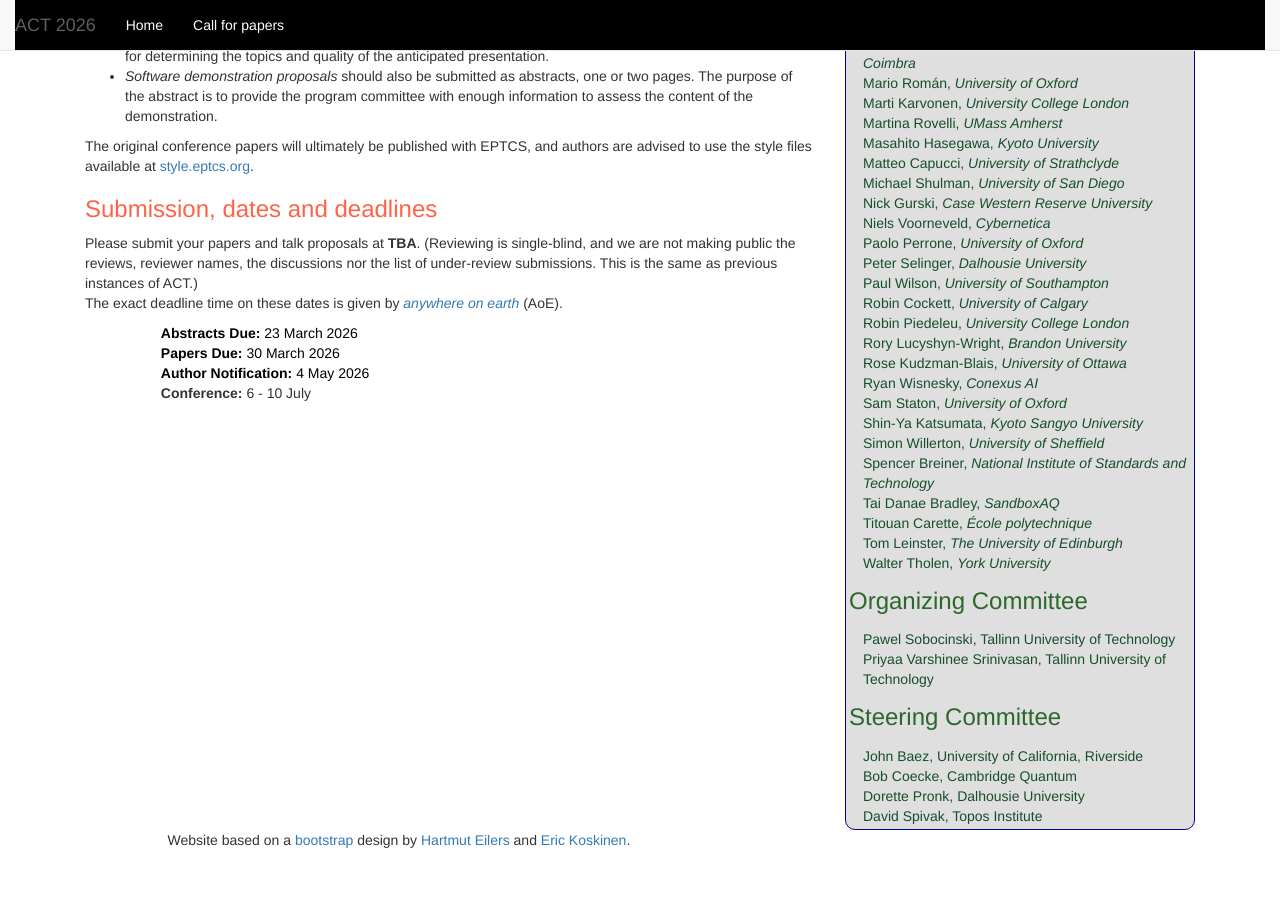
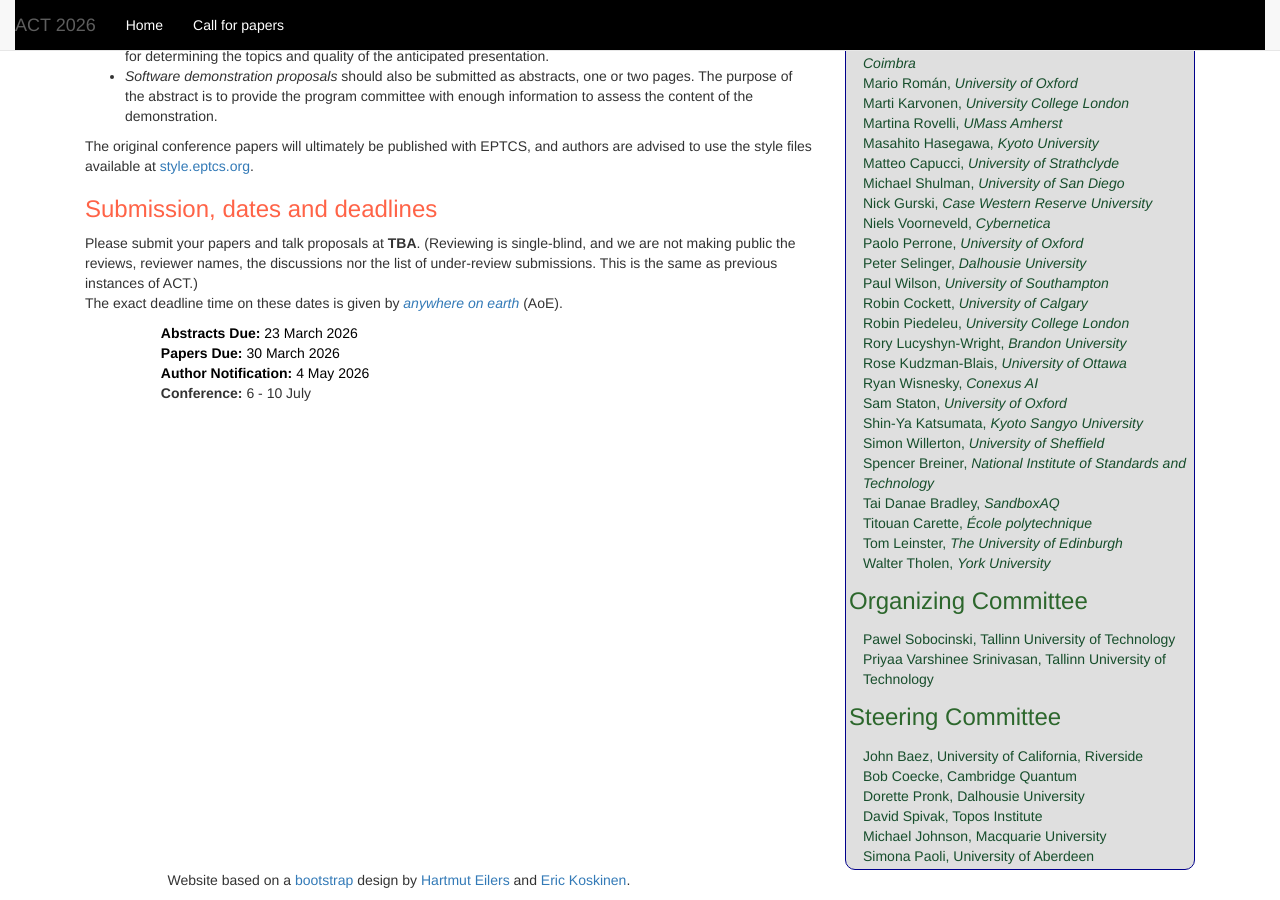
Before and after one commit to actconf2026/actconf2026.github.io, a Jekyll site: the page built from cfp.html, in a window 1280 px wide and 900 px high, scrolled down 783 px. Built offline with Jekyll 4.4.1, drawn with Linux system fonts in a browser that asks for light colours; before the commit the page ends 1643 px from its top, so only the background shows below that.

Commit message:
Updated Steering committee members

```diff
--- a/cfp.html
+++ b/cfp.html
@@ -161,6 +161,8 @@ Please submit your papers and talk proposals at <b>TBA</b>. (Reviewing is single
 </li><li>Bob Coecke, Cambridge Quantum
 </li><li>Dorette Pronk, Dalhousie University
 </li><li>David Spivak, Topos Institute
+</li><li>Michael Johnson, Macquarie University
+</li><li>Simona Paoli, University of Aberdeen
 </li></ul>
 
 </div></div>
```
